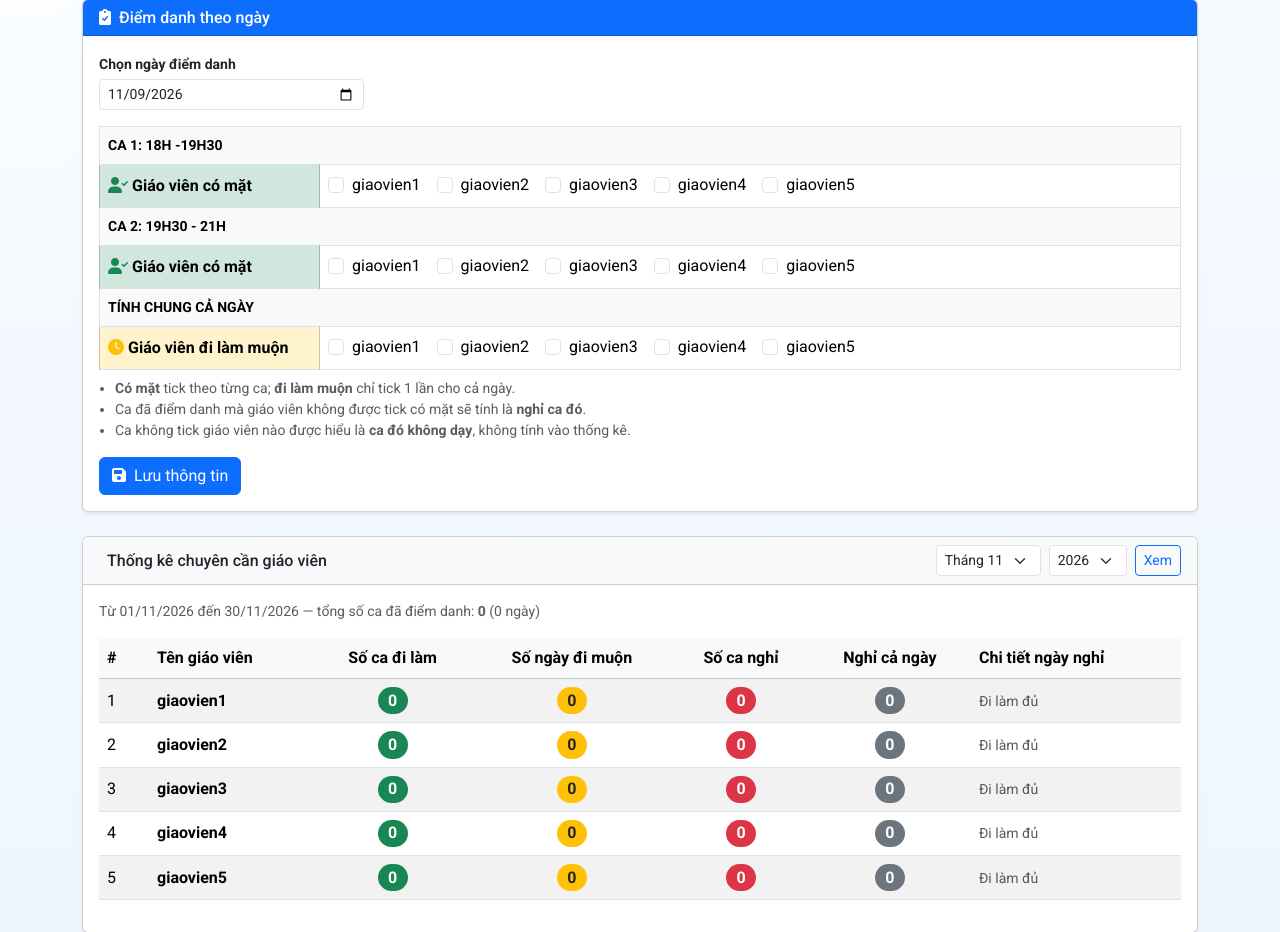
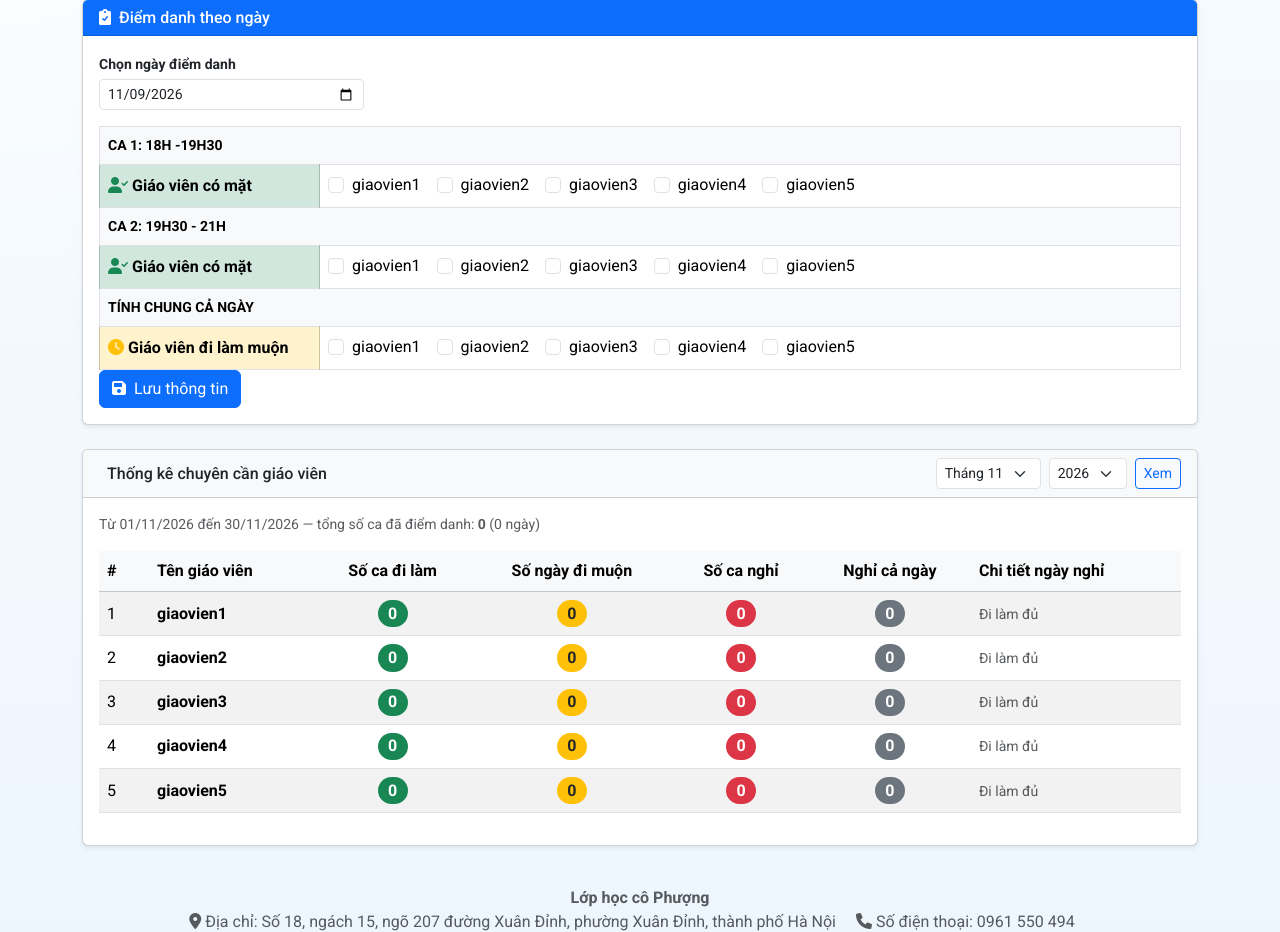
Before and after one commit to thiennv57/attendance_system_toan, a Flask app: page /teacher_attendance in a window 1280 px wide. Shown: the part 188-1120 px from the top of the page. Run offline with Flask 3, Linux system fonts and the light colour scheme; a user stored in the database is signed in.

```diff
--- a/templates/dashboard.html
+++ b/templates/dashboard.html
@@ -81,7 +81,6 @@
                     </table>
                 </div>
                 {% if can_edit_teacher_attendance %}
-                <p class="text-muted small mb-3">Ca không tick giáo viên nào được hiểu là ca đó không dạy và sẽ không tính vào thống kê.</p>
                 <button type="submit" class="btn btn-success">
                     <i class="fas fa-floppy-disk me-2"></i>Lưu thông tin
                 </button>
--- a/templates/teacher_attendance.html
+++ b/templates/teacher_attendance.html
@@ -83,12 +83,6 @@
                         </tbody>
                     </table>
                 </div>
-                <ul class="text-muted small mt-2 mb-3 ps-3">
-                    <li><strong>Có mặt</strong> tick theo từng ca; <strong>đi làm muộn</strong> chỉ tick 1 lần cho cả ngày.</li>
-                    <li>Ca đã điểm danh mà giáo viên không được tick có mặt sẽ tính là <strong>nghỉ ca đó</strong>.</li>
-                    <li>Ca không tick giáo viên nào được hiểu là <strong>ca đó không dạy</strong>, không tính vào thống kê.</li>
-                </ul>
-
                 {% if can_edit_teacher_attendance %}
                 <button type="submit" class="btn btn-primary">
                     <i class="fas fa-floppy-disk me-2"></i>Lưu thông tin
```
